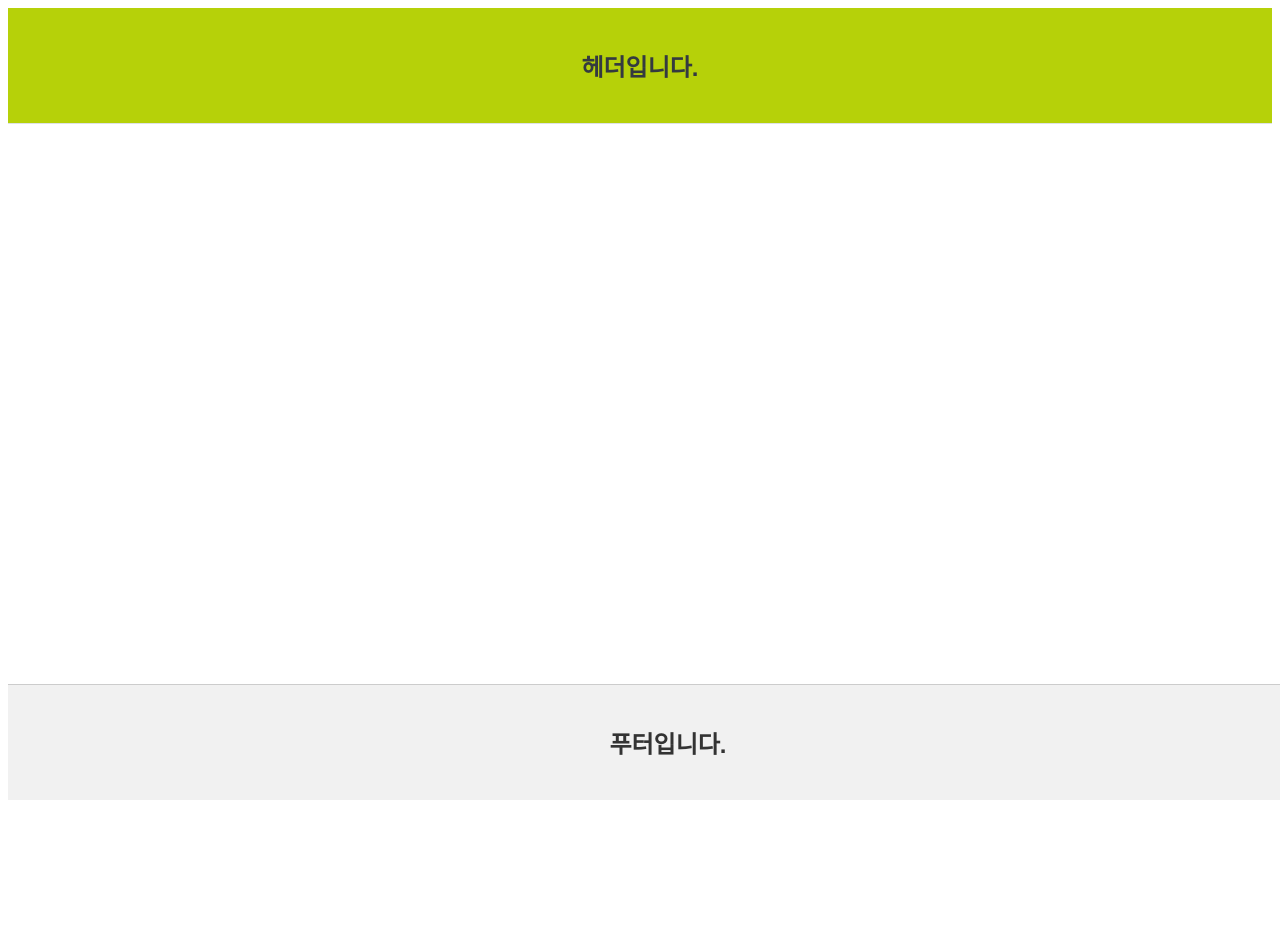
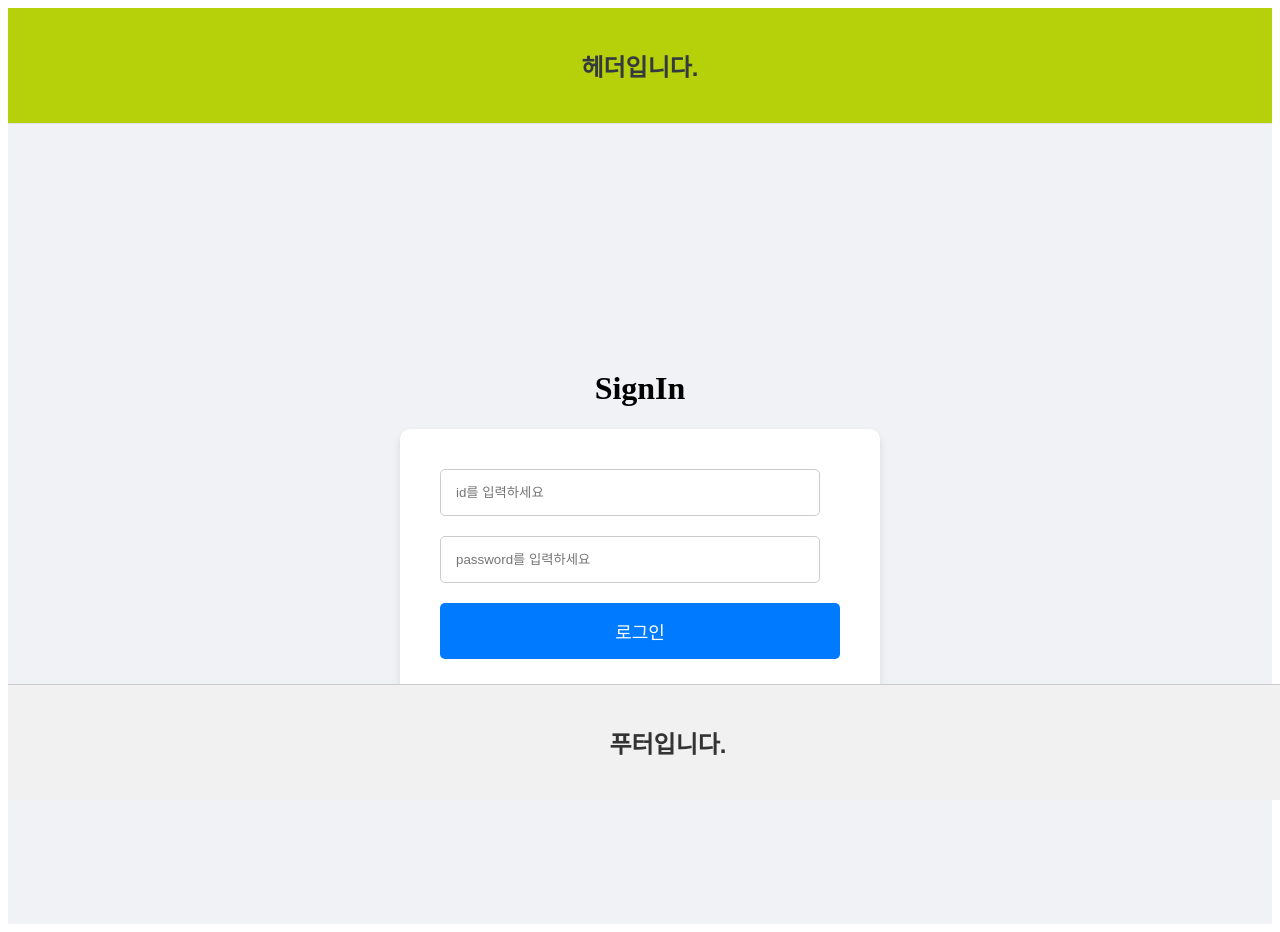
Before and after one commit to hyunjin0209/react-notice, a React (Create React App) app: page /signIn in a window 1280 px wide. Before the commit this address had no page. Before the commit the page ends 800 px from the top, so only its background shows below. Built offline with nearby package versions, Linux system fonts and the light colour scheme.

Commit message:
useNavigate 테스트, useEffect 기능 테스트, Signin화면 구현

```diff
--- a/src/App.js
+++ b/src/App.js
@@ -13,18 +13,20 @@ import Component1 from "./component/contents1";
 import Component2 from "./component/contents2";
 import Calculator from "./component/calculator/calculator";
 import Table from "./component/dataTable/table";
+import SignIn from "./component/signIn/SignIn";
 const Layout = () => {
   const locate = useLocation();
   console.log(locate);
 
   return (
     <>
-      {!locate.pathname.includes("/component2") && <Header />}
+      {!locate.pathname.includes("/x") && <Header />}
       <Routes>
         <Route exact path="/component" element={<Component1 />} />
         <Route exact path="/component2" element={<Component2 />} />
         <Route exact path="/calculator" element={<Calculator />} />
         <Route exact path="/dataTable" element={<Table />} />
+        <Route exact path="/signIn" element={<SignIn />} />
       </Routes>
       <Footer />
     </>
--- a/src/component/calculator/calculator.jsx
+++ b/src/component/calculator/calculator.jsx
@@ -1,28 +1,34 @@
-import { useState } from "react";
+import { useEffect, useState } from "react";
 import Result from "./result";
-import Results from "./results";
+import { useNavigate } from "react-router-dom";
 
 export default function Calculator() {
-  const [resultData, setResultdata] = useState(0);
+  const nav = useNavigate();
 
-  const addplus = () => {
-    setResultdata(resultData + 1);
-    console.log(resultData + 1);
-  };
-  const [resultDatas, setResultdatas] = useState(0);
-  const minus = () => {
-    setResultdatas(resultDatas - 1);
-    console.log(resultDatas - 1);
-  };
+  // const 지정한다.
+  // 첫번째 변수는 진짜변수 값을 읽는 용도 (쓸 수 없음)
+  // 두번째 변수는 값을 수정하는 용도(읽을 수 없음)
+  // () 사이에 값은 초기 값
+  const [resultData, setResultData] = useState(0);
+
+  // useEffect의 의존성 배열이 아무것도 없으면 렌더링 될 때 최초 실행
+  // 의존성 배열이 있으면 값이 바뀔 때 마다 실행
+  useEffect(() => {
+    if (resultData & (resultData % 3 === 0)) {
+      nav("/dataTable");
+      // window.location.href = "/dataTable";
+    }
+  }, [resultData]);
+
+  function addPlus() {
+    setResultData(resultData + 1);
+  }
+
   return (
     <>
-      <h3>1씩 더하기</h3>
-      <button onClick={addplus}>더하기</button>
+      <h2>1씩 더하기</h2>
+      <button onClick={addPlus}>1씩 더하기</button>
       <Result inputData={resultData} />
-      <h3>1씩 마이너스</h3>
-      <button onClick={minus}>마이너스</button>
-
-      <Results inputDatas={resultDatas} />
     </>
   );
 }
--- a/src/component/calculator/result.jsx
+++ b/src/component/calculator/result.jsx
@@ -3,8 +3,11 @@ const Result = ({ inputData }) => {
     <>
       <br />
       <br />
+      ------------------------------------------------------------------------
+      <br />
       <div>{inputData}</div>
     </>
   );
 };
+
 export default Result;
--- a/src/component/calculator/results.jsx
+++ /dev/null
@@ -1,10 +0,0 @@
-const Results = ({ inputDatas }) => {
-  return (
-    <>
-      <br />
-      <br />
-      <div>{inputDatas}</div>
-    </>
-  );
-};
-export default Results;
--- a/src/component/dataTable/table.jsx
+++ b/src/component/dataTable/table.jsx
@@ -1,3 +1,4 @@
+import "../../css/table.css";
 import { Data } from "../util/tableData";
 export default function Table() {
   const impData = Data;
--- /dev/null
+++ b/src/component/signIn/SignIn.jsx
@@ -0,0 +1,37 @@
+import React, { useState } from "react";
+import "../../css/signIn.css";
+
+export default function SignIn() {
+  const [check, setCheck] = useState(false);
+
+  return (
+    <div className="signin-container">
+      <h1>SignIn</h1>
+      <div className="signin-box">
+        <div className="input-field">
+          <input type="text" placeholder="id를 입력하세요" />
+        </div>
+        <div className="input-field">
+          <input type="password" placeholder="password를 입력하세요" />
+        </div>
+
+        {check && (
+          <div className="input-field">
+            <input type="text" placeholder="code를 입력하세요" />
+          </div>
+        )}
+
+        <div className="button-field">
+          <button
+            type="button"
+            onClick={() => {
+              setCheck(true);
+            }}
+          >
+            로그인
+          </button>
+        </div>
+      </div>
+    </div>
+  );
+}
--- /dev/null
+++ b/src/css/signIn.css
@@ -0,0 +1,55 @@
+/* SignIn.css */
+.signin-container {
+  display: flex;
+  flex-direction: column;
+  align-items: center;
+  justify-content: center;
+  height: 100vh;
+  background-color: #f0f2f5;
+}
+
+.signin-box {
+  background-color: white;
+  padding: 40px; /* padding을 늘려서 더 큰 공간 제공 */
+  border-radius: 10px;
+  box-shadow: 0 4px 8px rgba(0, 0, 0, 0.1);
+  width: 400px; /* width를 늘려서 더 큰 공간 제공 */
+}
+
+.input-field {
+  margin-bottom: 20px; /* margin을 늘려서 요소 간 간격을 넓힘 */
+}
+
+.input-field input {
+  width: calc(100% - 20px); /* padding을 고려하여 width 조정 */
+  padding: 15px; /* padding을 늘려서 더 큰 입력 필드 제공 */
+  border: 1px solid #ccc;
+  border-radius: 5px;
+  box-sizing: border-box;
+}
+
+.input-field input:focus {
+  border-color: #007bff;
+  outline: none;
+}
+
+.button-field {
+  display: flex;
+  justify-content: center;
+}
+
+.button-field button {
+  width: 100%;
+  padding: 15px; /* padding을 늘려서 더 큰 버튼 제공 */
+  border: none;
+  border-radius: 5px;
+  background-color: #007bff;
+  color: white;
+  font-size: 18px; /* 폰트 크기 증가 */
+  cursor: pointer;
+  transition: background-color 0.3s;
+}
+
+.button-field button:hover {
+  background-color: #0056b3;
+}
--- /dev/null
+++ b/src/css/table.css
@@ -0,0 +1,30 @@
+table {
+  width: 70%;
+  border-collapse: collapse;
+}
+
+thead {
+  background-color: gray;
+}
+
+th,
+td {
+  border: 1px solid #ddd;
+  padding: 8px;
+  text-align: center;
+}
+
+tr:nth-child(even) {
+  background-color: #f9f9f9;
+}
+
+tr:hover {
+  background-color: #f1f1f1;
+}
+
+th {
+  padding-top: 12px;
+  padding-bottom: 12px;
+  background-color: #4caf50;
+  color: white;
+}
```
